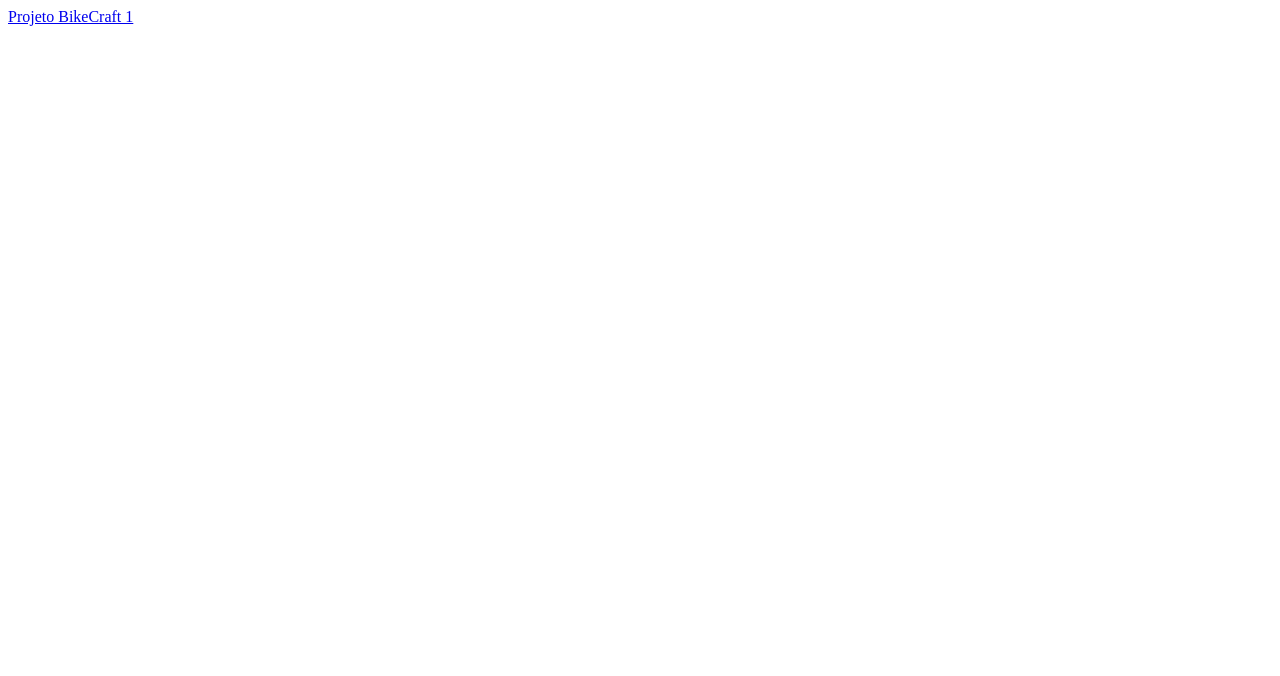
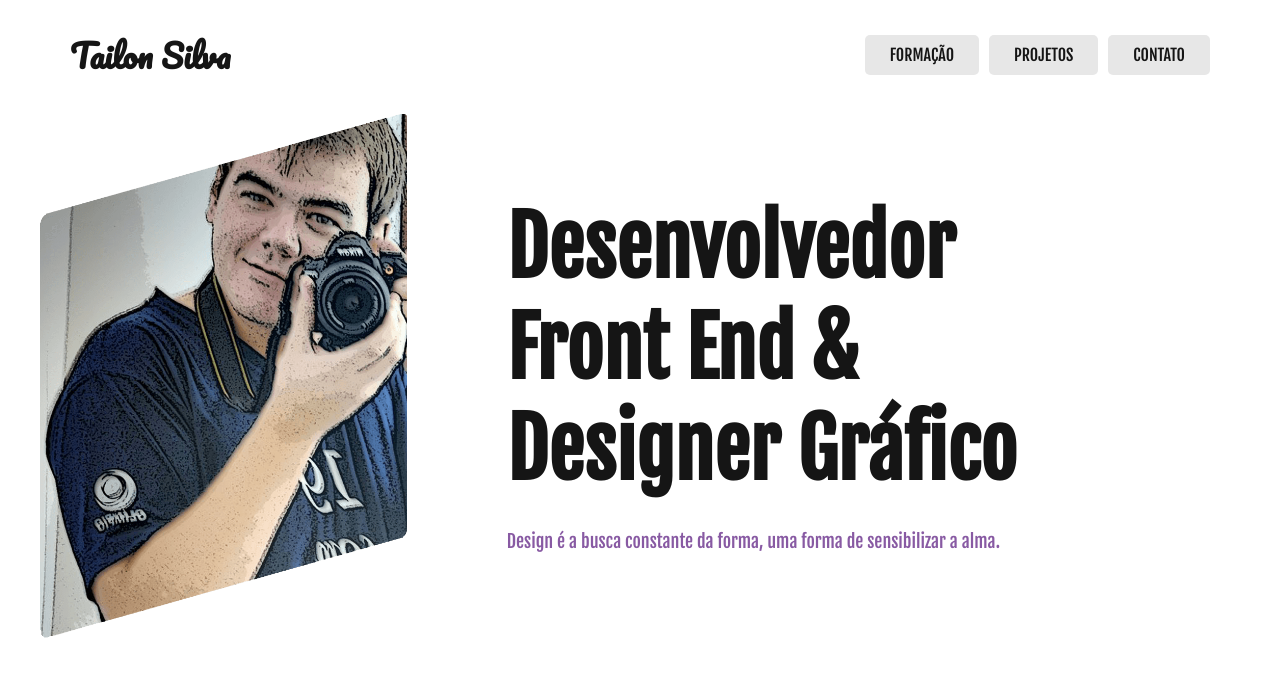
Before and after one commit to TailonSilva/tailonsilva.github.io, a plain HTML site: page index.html in a window 1280 px wide. Drawn offline with Linux system fonts and the light colour scheme.

Commit message:
alteração de capa

```diff
--- /dev/null
+++ b/css/apresentacao.css
@@ -0,0 +1,22 @@
+.apresentacao {
+  grid-template-columns: 1fr 2fr;
+  align-items: center;
+  gap: 100px;
+}
+
+.texto {
+  position: relative;
+}
+
+.apresentacao-texto {
+  font-family: var(--ft-san);
+  color: var(--cor-5);
+  font-size: 5rem;
+  margin-bottom: 30px;
+}
+
+.apresentacao-frase {
+  color: var(--cor-3);
+  font-family: var(--ft-san);
+  font-size: 1.125rem;
+}
--- /dev/null
+++ b/css/estilos.css
@@ -0,0 +1,7 @@
+@import url("https://fonts.googleapis.com/css2?family=Pacifico&display=swap");
+@import url("https://fonts.googleapis.com/css2?family=Fjalla+One&display=swap");
+@import "./global.css";
+@import "./header.css";
+@import "./footer.css";
+@import "./apresentacao.css";
+/* font-family: "Pacifico", cursive; */
--- /dev/null
+++ b/css/global.css
@@ -0,0 +1,34 @@
+:root {
+  --cor-1: #401a57;
+  --cor-2: #66298a;
+  --cor-3: #885aa3;
+  --cor-4: #e7e7e7;
+  --cor-5: #151515;
+  --cor-6: #6d6d6d;
+  --bco: #ffffff;
+  --pto: #000000;
+  --ft-cursiva: "Pacifico", cursive;
+  --ft-san: "Fjalla One", sans-serif;
+}
+
+* {
+  margin: 0;
+  padding: 0;
+}
+
+.flex-container {
+  max-width: 1200px;
+  margin: 0 auto;
+  display: flex;
+}
+
+.grid-container {
+  max-width: 1200px;
+  margin: 0 auto;
+  display: grid;
+}
+
+img {
+  max-width: 100%;
+  display: block;
+}
--- /dev/null
+++ b/css/header.css
@@ -0,0 +1,33 @@
+.header {
+  height: 80px;
+  justify-content: space-between;
+  align-items: center;
+  margin: 15px auto;
+}
+
+.marca {
+  font-family: var(--ft-cursiva);
+  padding: 30px;
+  color: var(--cor-5);
+}
+
+.header-menu {
+  display: flex;
+  flex-wrap: wrap;
+  gap: 10px;
+  padding: 30px;
+}
+
+.header-menu li {
+  list-style: none;
+}
+
+.header-menu li a {
+  padding: 10px 25px;
+  text-decoration: none;
+  background: var(--cor-4);
+  text-transform: uppercase;
+  color: var(--cor-5);
+  font-family: var(--ft-san);
+  border-radius: 5px;
+}
--- a/index.html
+++ b/index.html
@@ -3,12 +3,32 @@
 
 <head>
   <meta charset="UTF-8">
-  <meta http-equiv="X-UA-Compatible" content="IE=edge">
   <meta name="viewport" content="width=device-width, initial-scale=1.0">
-  <title>Tailon Silva - Designer Front-End</title>
+  <title>Tailon Silva - Designer e Desenvolvedor Front End</title>
+  <link rel="stylesheet" href="./css/estilos.css">
 </head>
 
-<a href="projeto_bikcraft_1/index.html">Projeto BikeCraft 1</a>
+<header class="header flex-container">
+  <h1 class="marca">Tailon Silva</h1>
+  <nav>
+    <ul class="header-menu">
+      <li><a href="#">Formação</a></li>
+      <li><a href="#">Projetos</a></li>
+      <li><a href="#">Contato</a></li>
+    </ul>
+  </nav>
+</header>
+
+<main class="apresentacao grid-container">
+  <img src="img/perfil.png" alt="">
+  <div class="texto">
+    <h1 class="apresentacao-texto">Desenvolvedor<br>Front End &<br>Designer Gráfico</h1>
+    <p class="apresentacao-frase">Design é a busca constante da forma, uma forma de sensibilizar a alma.</p>
+  </div>
+
+</main>
+
+
 
 <body>
 
```
Also changed, not shown: css/footer.css (added), img/perfil.png (added), projetos/projeto_bikcraft_1/img/bicicleta.jpg (renamed from projeto_bikcraft_1/img/bicicleta.jpg), projetos/projeto_bikcraft_1/img/bikcraft.svg (renamed from projeto_bikcraft_1/img/bikcraft.svg), projetos/projeto_bikcraft_1/img/eletrica.svg (renamed from projeto_bikcraft_1/img/eletrica.svg), projetos/projeto_bikcraft_1/img/rastreador.svg (renamed from projeto_bikcraft_1/img/rastreador.svg), projetos/projeto_bikcraft_1/img/velocidade.svg (renamed from projeto_bikcraft_1/img/velocidade.svg), projetos/projeto_bikcraft_1/index.html (renamed from projeto_bikcraft_1/index.html), projetos/projeto_bikcraft_1/style.css (renamed from projeto_bikcraft_1/style.css), 2 other files.
